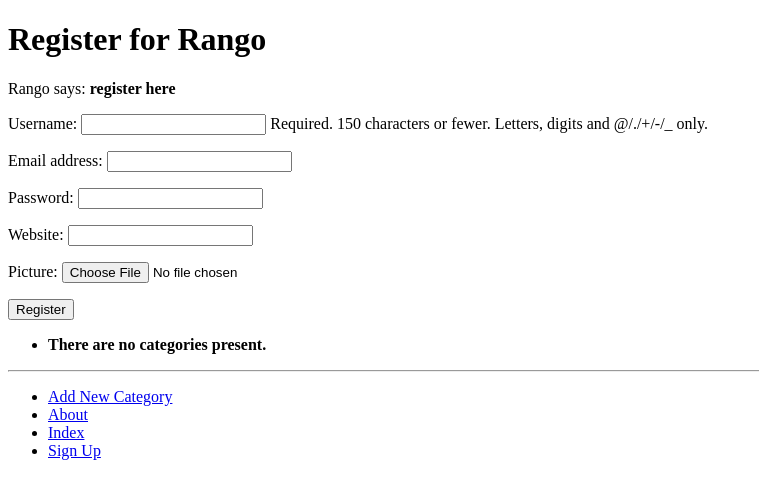
After one commit to ajalele/tango_with_django_project, a Django app: page /rango/register/ in a window 1280 px wide. The commit adds this page. Shown: the top 499 px of the page, without its empty margins (0-759 px from the left). Run offline with Django 3.2, Linux system fonts and the light colour scheme; data that the repository does not hold is empty.

Commit message:
Registration
Creates user registration.

```diff
--- a/rango/admin.py
+++ b/rango/admin.py
@@ -1,5 +1,5 @@
 from django.contrib import admin
-from rango.models import Category, Page
+from rango.models import Category, Page, UserProfile
 
 class CategoryAdmin(admin.ModelAdmin):
 	prepopulated_fields = {'slug': ('name',)}
@@ -9,3 +9,4 @@
 
 admin.site.register(Category, CategoryAdmin)
 admin.site.register(Page, PageAdmin)
+admin.site.register(UserProfile)
--- a/rango/forms.py
+++ b/rango/forms.py
@@ -1,5 +1,6 @@
 from django import forms
-from rango.models import Page, Category
+from django.contrib.auth.models import User
+from rango.models import Page, Category, UserProfile
 
 
 class CategoryForm(forms.ModelForm):
@@ -20,3 +21,17 @@
 	class Meta:
 		model = Page
 		exclude = ('category',)
+
+
+class UserForm(forms.ModelForm):
+    password = forms.CharField(widget=forms.PasswordInput())
+
+    class Meta:
+        model = User
+        fields = ('username', 'email', 'password')
+
+
+class UserProfileForm(forms.ModelForm):
+    class Meta:
+        model = UserProfile
+        fields = ('website', 'picture')
--- a/rango/models.py
+++ b/rango/models.py
@@ -1,3 +1,4 @@
+from django.contrib.auth.models import User
 from django.db import models
 from django.template.defaultfilters import slugify
 
@@ -27,3 +28,12 @@
 
 	def __str__(self):
 		return self.title
+
+
+class UserProfile(models.Model):
+    user = models.OneToOneField(User, on_delete=models.CASCADE)
+    website = models.URLField(blank=True)
+    picture = models.ImageField(upload_to='profile_images', blank=True)
+
+    def __str__(self):
+        return self.user.username
--- a/rango/urls.py
+++ b/rango/urls.py
@@ -8,5 +8,6 @@
 	path('about/', views.about, name='about'),
 	path('category/<slug:category_name_slug>/', views.show_category, name='show_category'),
 	path('add_category/', views.add_category, name='add_category'),
-    path('add_page/<slug:category_name_slug>/', views.add_page, name='add_page')
+    path('add_page/<slug:category_name_slug>/', views.add_page, name='add_page'),
+    path('register/', views.register, name='register'),
 ]
--- a/rango/views.py
+++ b/rango/views.py
@@ -1,7 +1,7 @@
 from django.http import HttpResponse
 from django.shortcuts import render
-from rango.forms import CategoryForm, PageForm
-from rango.models import Category, Page
+from rango.forms import CategoryForm, PageForm, UserForm, UserProfileForm
+from rango.models import Category, Page, UserProfile
 
 def index(request):
 	category_list = Category.objects.order_by('-likes')[:5]
@@ -66,3 +66,30 @@
 
     context_dict = {'form': form, 'category': category}
     return render(request, 'rango/add_page.html', context_dict)
+
+def register(request):
+    registered = False
+    if request.method == 'POST':
+        user_form = UserForm(data=request.POST)
+        profile_form = UserProfileForm(data=request.POST)
+
+        if user_form.is_valid() and profile_form.is_valid():
+            user = user_form.save()
+            user.set_password(user.password)
+            user.save()
+
+            profile = profile_form.save(commit=False)
+            profile.user = user
+
+            if 'picture' in request.FILES:
+                profile.picture = request.FILES['picture']
+            profile.save()
+
+            registered = True
+        else:
+            print(user_form.errors, profile_form.errors)
+    else:
+        user_form = UserForm()
+        profile_form = UserProfileForm()
+
+    return render(request, 'rango/register.html', {'user_form': user_form, 'profile_form': profile_form, 'registered': registered})
--- a/templates/rango/base.html
+++ b/templates/rango/base.html
@@ -28,6 +28,7 @@
                 <li><a href="{% url 'rango:add_category' %}">Add New Category</a></li>
                 <li><a href="{% url 'rango:about' %}">About</a></li>
                 <li><a href="{% url 'rango:index' %}">Index</a></li>
+                <li><a href="{% url 'rango:register' %}">Sign Up</a></li>
             </ul>
         </div>
     </body>
--- /dev/null
+++ b/templates/rango/register.html
@@ -0,0 +1,25 @@
+{% extends 'rango/base.html' %}
+{% load staticfiles %}
+
+{% block title_block %}
+    Register
+{% endblock %}
+
+{% block body_block %}
+    <h1>Register for Rango </h1>
+    {% if registered %}
+        Rango says: <strong>thank you for registering</strong>
+        <a href="{% url 'rango:index' %}">Return to homepage</a><br />
+    {% else %}
+        Rango says: <strong>register here</strong><br />
+        <form id="user_form" method="post" action = "{% url 'rango:register' %}" enctype="multipart/form-data">
+
+        {% csrf_token %}
+
+        {{ user_form.as_p }}
+        {{ profile_form.as_p }}
+
+        <input type="submit" name="submit" value="Register" />
+        </form>
+    {% endif %}
+{% endblock %}
```
Also changed, not shown: tango_with_django_project/settings.py (+7 -0 lines), media/profile_images/Abrahamsen_Intro_Pic.jpg (added), rango/migrations/0005_userprofile.py (added).
